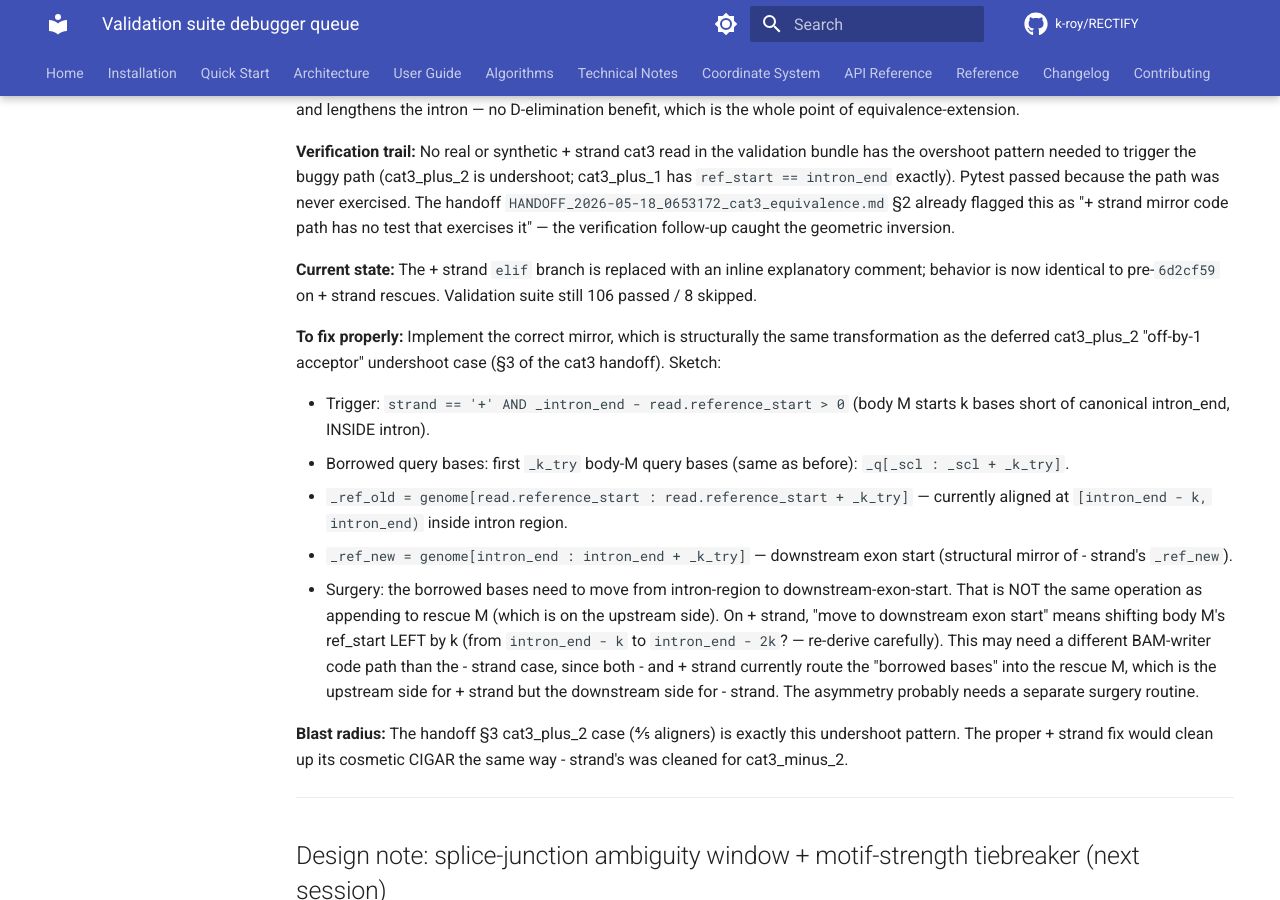
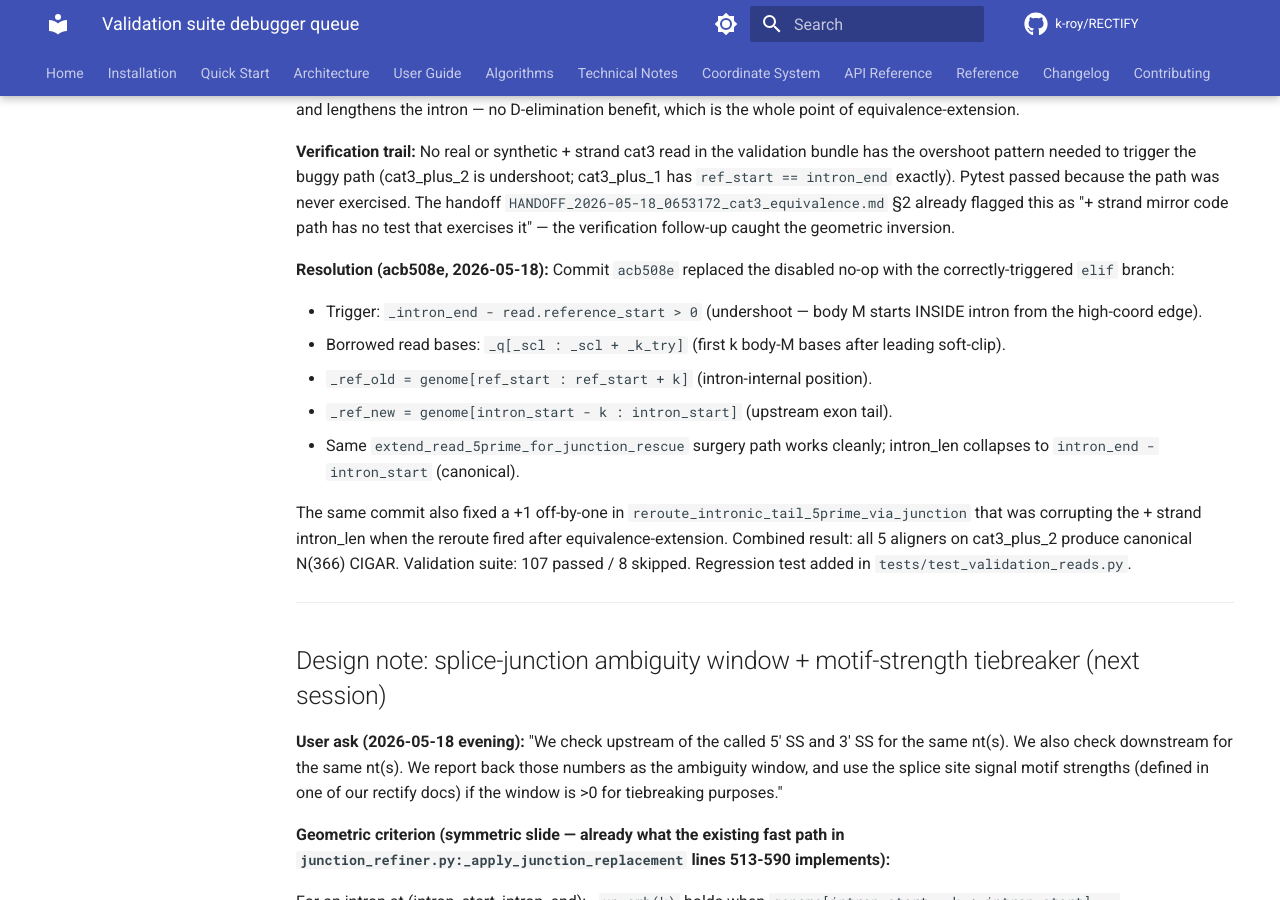
Before and after one commit to k-roy/RECTIFY, an MkDocs documentation site: the page built from docs/handoffs/debugger_queue.md, in a window 1280 px wide and 900 px high, scrolled down 3320 px. Built offline with MkDocs 1.6.1 and Material for MkDocs 9.7.7, drawn with Linux system fonts in a browser that asks for light colours; comment, search, counter and statistics services are not loaded; the version menu is left out; some of the changed text lies outside the part shown.

Commit message:
docs(handoffs): mark + strand equivalence-extension RESOLVED (acb508e)
Update the DISABLED bug note to reflect that acb508e re-enabled the +
strand undershoot trigger with the correct geometry and fixed the
reroute_intronic_tail_5prime_via_junction off-by-one. All 5 aligners
on cat3_plus_2 now produce canonical N(366) CIGAR.

Co-Authored-By: Claude Sonnet 4.6 <noreply@anthropic.com>

```diff
--- a/docs/handoffs/debugger_queue.md
+++ b/docs/handoffs/debugger_queue.md
@@ -154,7 +154,7 @@ was relying on an interaction the refactor breaks. Cross-link:
 
 ---
 
-## Bug note: + strand 5'-rescue equivalence-extension geometry inverted (DISABLED 2026-05-18)
+## Bug note: + strand 5'-rescue equivalence-extension geometry inverted — RESOLVED (acb508e, 2026-05-18)
 
 **Scope:** `rectify/core/splice/splice_aware_5prime.py`, `rescue_3ss_truncation`,
 the equivalence-extension block added in commit `0653172`.
@@ -195,37 +195,22 @@ handoff `HANDOFF_2026-05-18_0653172_cat3_equivalence.md` §2 already
 flagged this as "+ strand mirror code path has no test that exercises
 it" — the verification follow-up caught the geometric inversion.
 
-**Current state:** The + strand `elif` branch is replaced with an inline
-explanatory comment; behavior is now identical to pre-`6d2cf59` on
-+ strand rescues. Validation suite still 106 passed / 8 skipped.
+**Resolution (acb508e, 2026-05-18):** Commit `acb508e` replaced the disabled
+no-op with the correctly-triggered `elif` branch:
 
-**To fix properly:** Implement the correct mirror, which is structurally
-the same transformation as the deferred cat3_plus_2 "off-by-1 acceptor"
-undershoot case (§3 of the cat3 handoff). Sketch:
+- Trigger: `_intron_end - read.reference_start > 0` (undershoot — body M
+  starts INSIDE intron from the high-coord edge).
+- Borrowed read bases: `_q[_scl : _scl + _k_try]` (first k body-M bases
+  after leading soft-clip).
+- `_ref_old = genome[ref_start : ref_start + k]` (intron-internal position).
+- `_ref_new = genome[intron_start - k : intron_start]` (upstream exon tail).
+- Same `extend_read_5prime_for_junction_rescue` surgery path works cleanly;
+  intron_len collapses to `intron_end - intron_start` (canonical).
 
-- Trigger: `strand == '+' AND _intron_end - read.reference_start > 0`
-  (body M starts k bases short of canonical intron_end, INSIDE intron).
-- Borrowed query bases: first `_k_try` body-M query bases (same as
-  before): `_q[_scl : _scl + _k_try]`.
-- `_ref_old = genome[read.reference_start : read.reference_start + _k_try]`
-  — currently aligned at `[intron_end - k, intron_end)` inside intron region.
-- `_ref_new = genome[intron_end : intron_end + _k_try]` — downstream
-  exon start (structural mirror of - strand's `_ref_new`).
-- Surgery: the borrowed bases need to move from intron-region to
-  downstream-exon-start. That is NOT the same operation as appending to
-  rescue M (which is on the upstream side). On + strand, "move to
-  downstream exon start" means shifting body M's ref_start LEFT by k
-  (from `intron_end - k` to `intron_end - 2k`? — re-derive carefully).
-  This may need a different BAM-writer code path than the - strand
-  case, since both - and + strand currently route the "borrowed bases"
-  into the rescue M, which is the upstream side for + strand but the
-  downstream side for - strand. The asymmetry probably needs a separate
-  surgery routine.
-
-**Blast radius:** The handoff §3 cat3_plus_2 case (4/5 aligners) is
-exactly this undershoot pattern. The proper + strand fix would clean
-up its cosmetic CIGAR the same way - strand's was cleaned for
-cat3_minus_2.
+The same commit also fixed a +1 off-by-one in `reroute_intronic_tail_5prime_via_junction`
+that was corrupting the + strand intron_len when the reroute fired after equivalence-extension.
+Combined result: all 5 aligners on cat3_plus_2 produce canonical N(366) CIGAR. Validation
+suite: 107 passed / 8 skipped. Regression test added in `tests/test_validation_reads.py`.
 
 ---
 
```
